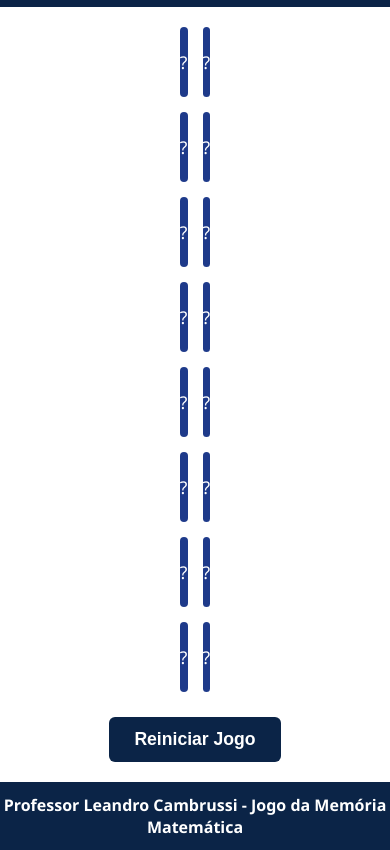
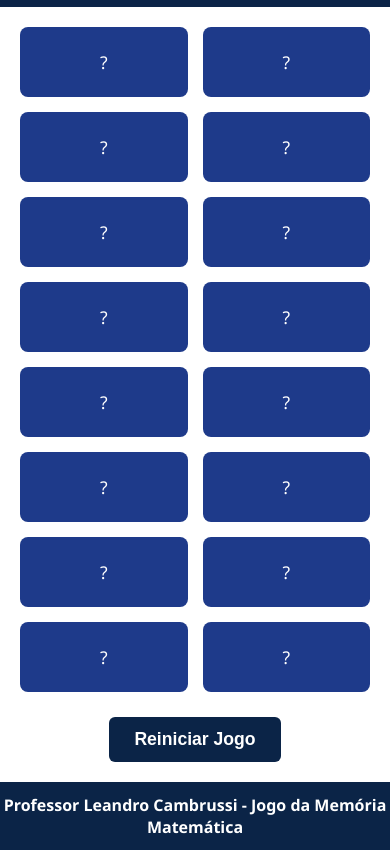
Before and after one commit to lcambrussi1982/JogoMemoria, a plain HTML site: page index.html in a window 390 px wide. Shown: the part 63-913 px from the top of the page. Drawn offline with Linux system fonts and the light colour scheme.

Commit message:
alteraçao1

```diff
--- a/style.css
+++ b/style.css
@@ -42,13 +42,13 @@ header h1 {
 
 main {
   flex: 1;
-  padding: 20px;
-  background-color: var(--branco);
-  color: var(--azul-royal);
   display: flex;
   flex-direction: column;
   justify-content: center; /* Centraliza verticalmente */
   align-items: center;      /* Centraliza horizontalmente */
+  background-color: var(--branco);
+  color: var(--azul-royal);
+  padding: 20px;
 }
 
 .game-container {
@@ -64,6 +64,7 @@ main {
   display: grid;
   grid-template-columns: repeat(4, 1fr);
   gap: 15px;
+  width: 100%;
 }
 
 .card {
@@ -119,14 +120,23 @@ footer {
   font-weight: 600;
 }
 
+/* Responsividade para telas menores */
+@media (max-width: 768px) {
+  .grid {
+    grid-template-columns: repeat(3, 1fr);
+  }
+}
+
 @media (max-width: 480px) {
   .grid {
     grid-template-columns: repeat(2, 1fr);
   }
+
   .card {
     height: 70px;
     font-size: 1.1rem;
   }
+
   header h1 {
     font-size: 1.1rem;
   }
```
